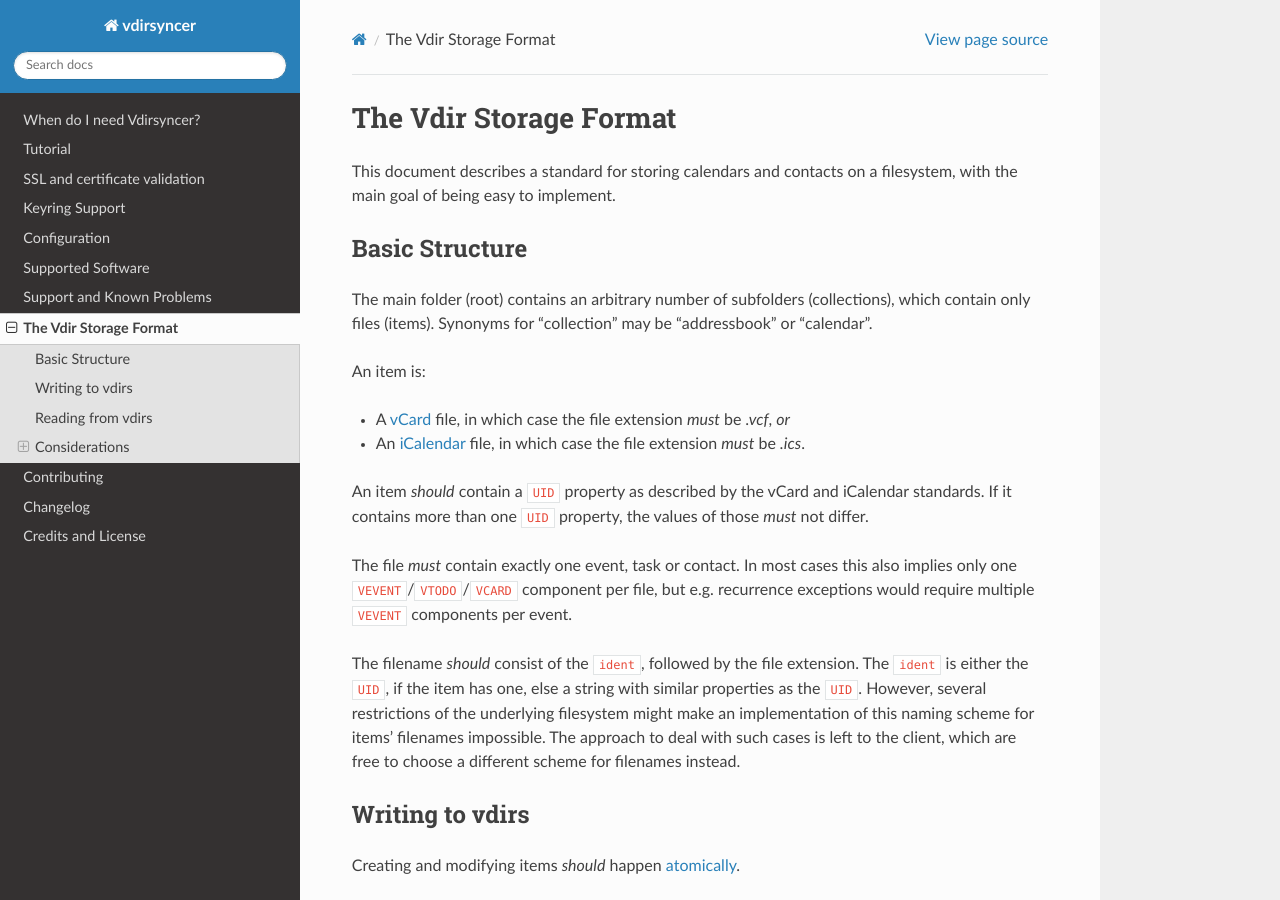
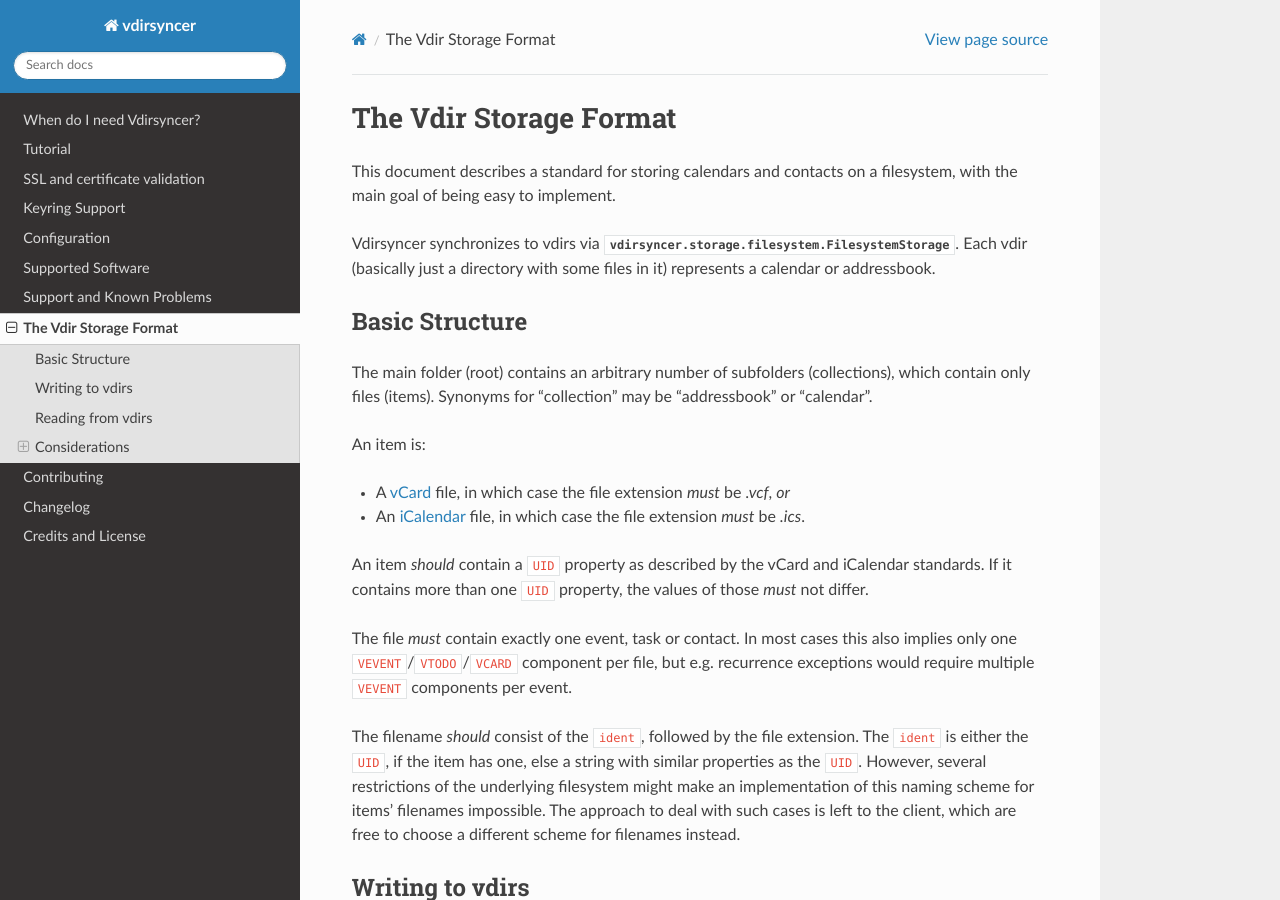
Before and after one commit to pimutils/vdirsyncer, a Sphinx documentation site: the page built from docs/vdir.rst, in a window 1280 px wide and 900 px high. Built offline with Sphinx 7.4.7 and the Read the Docs theme 2.0.0, drawn with Linux system fonts in a browser that asks for light colours.

Commit message:
Hopefully explain better what vdirs are

```diff
--- a/docs/vdir.rst
+++ b/docs/vdir.rst
@@ -4,6 +4,11 @@
 
 This document describes a standard for storing calendars and contacts on a
 filesystem, with the main goal of being easy to implement.
+
+Vdirsyncer synchronizes to vdirs via
+:py:class:`vdirsyncer.storage.filesystem.FilesystemStorage`. Each vdir
+(basically just a directory with some files in it) represents a calendar or
+addressbook.
 
 Basic Structure
 ===============
--- a/docs/when.rst
+++ b/docs/when.rst
@@ -7,9 +7,9 @@
 Why not Dropbox? (or anything like it)
 ======================================
 
-Since vdirs are just a bunch of files, it is obvious to try *file
-synchronization* for synchronizing your data between multiple computers, such
-as:
+Since :doc:`vdirs <vdir>` are just a bunch of files, it is obvious to try
+*file synchronization* for synchronizing your data between multiple computers,
+such as:
 
 * `Syncthing <https://syncthing.net/>`_
 * `Dropbox <https://dropbox.com/>`_ or one of the gajillion services like it
```
Also changed, not shown: 1 other file.
